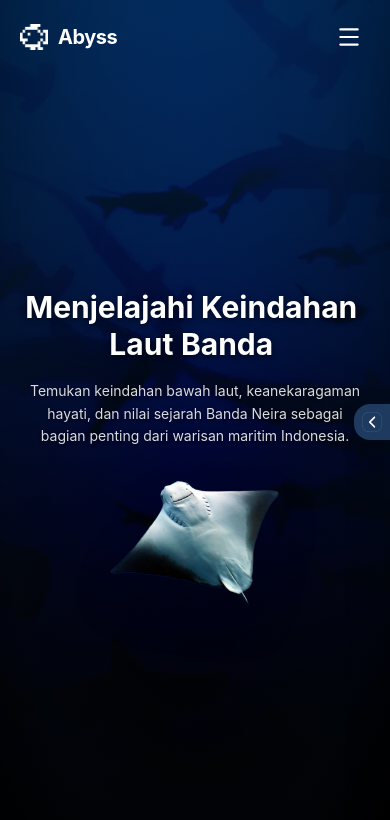
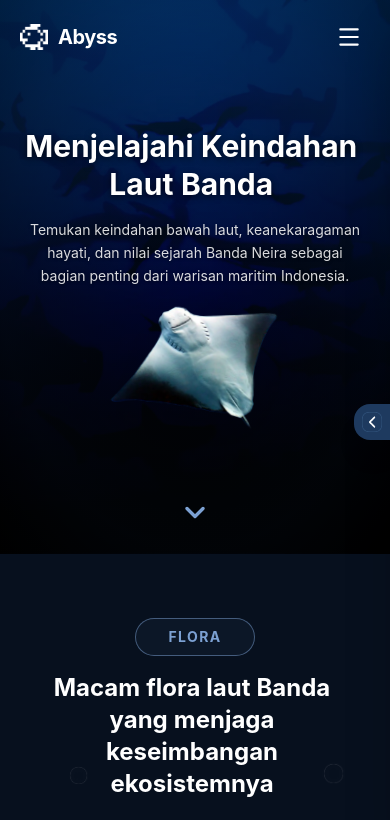
Before and after one commit to AzahwaCelinaLatifa/ABYSS-Menjelajah-Keindahan-Laut-Banda, a React (Vite) app in the folder client-side/: page / in a window 390 px wide. Shown: the top 820 px of the page. Built offline with nearby package versions, Linux system fonts and the light colour scheme.

Commit message:
fix responsive

```diff
--- a/client-side/src/App.jsx
+++ b/client-side/src/App.jsx
@@ -1,4 +1,4 @@
-import { useState } from 'react'
+import { useState, useEffect } from 'react'
 import { motion } from 'framer-motion'
 
 import Navbar from './components/Navbar'
@@ -15,37 +15,48 @@ import OceanBackground from './components/OceanBackground'
 export default function App() {
   const [isSidebarOpen, setIsSidebarOpen] = useState(false)
 
-  // Sesuaikan dengan w-64 di Sidebar (64 * 4px = 256px)
-  const contentWidth = isSidebarOpen ? "calc(100% - 256px)" : "100%"
+  // PERBAIKAN: Deteksi mobile di App.jsx agar tahu kapan konten harus digeser
+  const [isMobile, setIsMobile] = useState(
+    typeof window !== 'undefined' ? window.innerWidth < 768 : false
+  )
+
+  useEffect(() => {
+    const handleResize = () => setIsMobile(window.innerWidth < 768)
+    window.addEventListener('resize', handleResize)
+    return () => window.removeEventListener('resize', handleResize)
+  }, [])
 
   const transitionConfig = { type: "spring", bounce: 0, duration: 0.4 }
 
   return (
-    // PERBAIKAN 1: Pastikan root div benar-benar mengunci width layaknya body
-    <div className="relative min-h-screen w-full max-w-[100vw] bg-[#07101E] text-white font-sans overflow-x-hidden">
+    <div className="relative min-h-screen w-full bg-[#07101E] text-white font-sans overflow-x-hidden">
 
       <div className="fixed inset-0 z-0 pointer-events-none">
         <OceanBackground />
       </div>
 
+      {/* PERBAIKAN NAVBAR: Gunakan paddingRight bukan merubah width */}
       <motion.div
-        animate={{ width: contentWidth }}
+        animate={{ paddingRight: isSidebarOpen && !isMobile ? 256 : 0 }}
         transition={transitionConfig}
-        // PERBAIKAN 2: Batasi max-width navbar agar tidak tembus ke kanan saat mode desktop
-        className="fixed top-0 left-0 z-[100] max-w-[100vw]"
+        className="fixed top-0 left-0 right-0 z-[100]"
       >
         <Navbar />
       </motion.div>
 
       <Sidebar open={isSidebarOpen} setOpen={setIsSidebarOpen} />
 
+      {/* PERBAIKAN MAIN CONTENT:
+          1. Gunakan paddingRight untuk mendorong konten ke kiri (hanya di mode desktop)
+          2. Pisahkan pembungkus 'mx-auto' ke dalam div baru agar centering tidak rusak
+      */}
       <motion.div
         id="main-content"
-        animate={{ width: contentWidth }}
+        animate={{ paddingRight: isSidebarOpen && !isMobile ? 256 : 0 }}
         transition={transitionConfig}
-        // PERBAIKAN 3: Beri w-full dan auto margin, serta batas maksimal di layar ultra-lebar
-        className="relative z-10 w-full mx-auto 2xl:max-w-[1536px] overflow-x-hidden"
+        className="relative z-10 w-full min-h-screen"
       >
+        <div className="w-full mx-auto 2xl:max-w-[1536px] flex flex-col">
           <main>
             <Hero />
             <InfoSections />
@@ -55,6 +66,7 @@ export default function App() {
             <Contact />
           </main>
           <Footer />
+        </div>
       </motion.div>
 
     </div>
--- a/client-side/src/components/Contact.jsx
+++ b/client-side/src/components/Contact.jsx
@@ -29,8 +29,8 @@ export default function Contact() {
   return (
     <section
       id="kontak"
-      // PERBAIKAN: min-h-screen dan py-6 agar konten benar-benar masuk di satu layar penuh
-      className="relative min-h-screen py-6 flex flex-col justify-center bg-gradient-to-b from-[#001123]/50 to-[#04070B]/100 overflow-hidden"
+      // PERBAIKAN RESPONSIVE: Hapus min-h-screen dan ubah padding ke py-16 md:py-24 agar konsisten
+      className="relative py-16 md:py-24 flex flex-col justify-center bg-gradient-to-b from-[#001123]/50 to-[#04070B]/100 overflow-hidden"
     >
       <div className="max-w-4xl mx-auto px-6 lg:px-8 w-full">
 
@@ -110,7 +110,7 @@ export default function Contact() {
               variants={formItemVariants}
               type="submit"
               // IDENTITAS ASLI: Warna dan hover tetap dijaga 100%
-              className="self-start inline-flex items-center gap-2 bg-dark border border-white hover:bg-light-blue hover:text-white text-light-blue font-semibold px-6 py-2 rounded-full transition-colors duration-300 text-[10px] tracking-widest"
+              className="self-start inline-flex items-center gap-2 bg-transparent border border-white text-[#7CA1D3] font-semibold px-8 py-2.5 rounded-full transition-all duration-300 text-sm hover:bg-[#7CA1D3] hover:text-white hover:border-[#7CA1D3] hover:scale-105 active:scale-95 shadow-lg hover:shadow-[#7CA1D3]/40"
             >
               SUBMIT
             </motion.button>
--- a/client-side/src/components/Fakta.jsx
+++ b/client-side/src/components/Fakta.jsx
@@ -17,12 +17,13 @@ export default function Fakta() {
   return (
     // PERBAIKAN 1: Hapus overflow-hidden dan warna background solid.
     // Pakai bg-transparent agar ikan/animasi yang melilingi web bisa lewat bebas di sini.
-    <section id="fakta" className="relative py-8 md:py-10 min-h-screen flex flex-col justify-center bg-transparent w-full z-10">
+    // PERBAIKAN RESPONSIVE: Hapus min-h-screen dan ubah padding ke py-16 md:py-24 agar konsisten
+    <section id="fakta" className="relative py-16 md:py-24 flex flex-col justify-center bg-transparent w-full z-10">
       <div className="max-w-4xl mx-auto px-4 md:px-6 w-full flex flex-col items-center">
 
         {/* PERBAIKAN 2: Warna diganti ke Biru Terang (#38BDF8) */}
         <div className="mb-6">
-          <span className="inline-block border border-[#38BDF8] rounded-full px-8 py-2 text-[#38BDF8] font-bold tracking-[0.2em] text-xs uppercase bg-transparent">
+          <span className="inline-block border border-[#7CA1D3]/50 rounded-full px-8 py-2 text-[#7CA1D3] font-bold tracking-widest uppercase text-sm md:text-base bg-[#7CA1D3]/5">
             FAQ
           </span>
         </div>
@@ -40,7 +41,7 @@ export default function Fakta() {
               <div key={i} className="w-full z-20">
                 {/* PERBAIKAN 4: Style dikembalikan sesuai image_aa7be4.png
                     (Gelap, border biru terang saat dibuka, text tetap putih) */}
-                <div className={`transition-colors duration-300 rounded-[1.5rem] md:rounded-[2rem] border ${isOpen ? 'bg-[#0B1420] border-[#38BDF8]' : 'bg-[#0B1420]/50 border-white/10 hover:border-white/20'}`}>
+                <div className={`transition-colors duration-300 rounded-[1.5rem] md:rounded-[2rem] border ${isOpen ? 'bg-[#0B1420] border-[#7CA1D3]' : 'bg-[#0B1420]/50 border-white/10 hover:border-white/20'}`}>
                   <button
                     onClick={() => toggle(i)}
                     className="w-full flex items-center justify-between gap-4 px-6 md:px-8 py-4 text-left text-white outline-none"
@@ -48,7 +49,7 @@ export default function Fakta() {
                     <span className="text-xs md:text-sm font-semibold tracking-wide">
                       {item.q}
                     </span>
-                    <ChevronDown size={18} className={`flex-shrink-0 text-[#38BDF8] transition-transform duration-300 ${isOpen ? 'rotate-180' : ''}`} />
+                    <ChevronDown size={18} className={`flex-shrink-0 text-[#7CA1D3] transition-transform duration-300 ${isOpen ? 'rotate-180' : ''}`} />
                   </button>
 
                   <AnimatePresence>
--- a/client-side/src/components/Fauna.jsx
+++ b/client-side/src/components/Fauna.jsx
@@ -236,7 +236,7 @@ export default function Fauna() {
   const headerLine2 = "perairan tropis yang masih alami.".split(" ")
 
   return (
-    <section id="fauna" className="relative min-h-screen py-6 flex flex-col justify-center bg-transparent overflow-hidden">
+    <section id="fauna" className="relative py-16 md:py-24 flex flex-col justify-center bg-transparent overflow-hidden">
       <div className="relative z-[1] max-w-5xl mx-auto px-6 md:px-12 w-full">
 
         {/* Header Animasi */}
--- a/client-side/src/components/Flora.jsx
+++ b/client-side/src/components/Flora.jsx
@@ -225,7 +225,7 @@ export default function Flora() {
   const headerLine2 = "keseimbangan ekosistemnya".split(" ")
 
   return (
-    <section id="flora" className="relative min-h-screen py-6 flex flex-col justify-center bg-transparent overflow-hidden">
+    <section id="flora" className="relative py-16 lg:py-24 flex flex-col bg-transparent overflow-hidden">
       <div className="relative z-[1] max-w-5xl mx-auto px-6 md:px-12 w-full">
 
         {/* Header Animasi */}
--- a/client-side/src/components/Footer.jsx
+++ b/client-side/src/components/Footer.jsx
@@ -1,6 +1,7 @@
 export default function Footer() {
   return (
-    <footer className="bg-[#001123] border-t border-white/10 py-6">
+    // PERBAIKAN: Ditambahkan 'relative z-10' agar posisi footer aman dan tidak tertembus background animasi
+    <footer className="relative z-10 bg-[#001123] border-t border-white/10 py-6">
       <div className="max-w-7xl mx-auto px-6 lg:px-8">
         <div className="flex flex-col sm:flex-row items-center justify-between gap-4">
           {/* Teks copyright dibuat lebih kecil (xs) dan sedikit redup agar tidak mencolok */}
--- a/client-side/src/components/Gallery.jsx
+++ b/client-side/src/components/Gallery.jsx
@@ -8,7 +8,7 @@ import 'swiper/css'
 import 'swiper/css/navigation'
 import 'swiper/css/pagination'
 
-// IMPORT SKELETON (Ini yang tadi ketinggalan)
+// IMPORT SKELETON
 import ImageWithSkeleton from './ImageWithSkeleton'
 
 // Import gambar galeri
@@ -82,7 +82,7 @@ export default function Gallery() {
   }, []);
 
   return (
-    <section id="galeri" className="relative min-h-screen py-6 flex flex-col justify-center bg-transparent overflow-hidden">
+    <section id="galeri" className="relative py-16 md:py-24 flex flex-col justify-center bg-transparent overflow-hidden">
       <div className="max-w-5xl mx-auto px-6 md:px-12 relative z-10 w-full">
 
         <div className="text-center mb-6 lg:mb-8">
@@ -91,7 +91,7 @@ export default function Gallery() {
           </span>
         </div>
 
-        <div className="relative group px-0 md:px-8">
+        <div className="relative group mx-auto max-w-[300px] sm:max-w-[400px] md:max-w-full px-0 md:px-8">
           <Swiper
             key={isMobile ? 'mobile' : 'desktop'}
             modules={[Navigation, Pagination]}
@@ -106,7 +106,7 @@ export default function Gallery() {
             {isMobile ? (
               galeriItems.map((item, idx) => (
                 <SwiperSlide key={`mob-${idx}`}>
-                  <div className="max-w-[280px] mx-auto px-2">
+                  <div className="w-full px-1">
                     <GalleryCard
                       item={item}
                       index={`mob-${idx}`}
@@ -139,10 +139,10 @@ export default function Gallery() {
             )}
           </Swiper>
 
-          <button className="prev-g absolute left-0 md:-left-2 top-[45%] -translate-y-1/2 z-20 w-10 h-10 rounded-full border border-[#7CA1D3]/30 bg-black/60 text-[#7CA1D3] flex items-center justify-center hover:bg-[#7CA1D3]/20 transition-all">
+          <button className="prev-g absolute -left-3 sm:-left-4 md:-left-2 top-[45%] -translate-y-1/2 z-20 w-10 h-10 rounded-full border border-[#7CA1D3]/30 bg-black/60 text-[#7CA1D3] flex items-center justify-center hover:bg-[#7CA1D3]/20 transition-all">
             <ChevronLeft size={20} />
           </button>
-          <button className="next-g absolute right-0 md:-right-2 top-[45%] -translate-y-1/2 z-20 w-10 h-10 rounded-full border border-[#7CA1D3]/30 bg-black/60 text-[#7CA1D3] flex items-center justify-center hover:bg-[#7CA1D3]/20 transition-all">
+          <button className="next-g absolute -right-3 sm:-right-4 md:-right-2 top-[45%] -translate-y-1/2 z-20 w-10 h-10 rounded-full border border-[#7CA1D3]/30 bg-black/60 text-[#7CA1D3] flex items-center justify-center hover:bg-[#7CA1D3]/20 transition-all">
             <ChevronRight size={20} />
           </button>
         </div>
@@ -159,16 +159,19 @@ function GalleryCard({ item, index, flippedIndex, setFlippedIndex, isMobile, del
       whileInView={{ opacity: 1, y: 0 }}
       viewport={{ once: true, amount: 0.2 }}
       transition={{ duration: 0.5, delay: delayIndex * 0.1 }}
-      className={`relative w-full perspective-1000 cursor-pointer ${isMobile ? 'aspect-[4/5]' : 'h-44 lg:h-[200px]'}`}
+      // PERBAIKAN: Gunakan arbitrary class Tailwind [perspective:1000px]
+      className={`relative w-full cursor-pointer [perspective:1000px] ${isMobile ? 'aspect-[4/5]' : 'h-44 lg:h-[200px]'}`}
       onClick={(e) => {
         e.stopPropagation(); // Biar nggak bentrok sama handleClickOutside
         setFlippedIndex(isFlipped ? null : index);
       }}
     >
-      <div className={`flip-card-inner w-full h-full transition-transform duration-700 transform-style-3d ${isFlipped ? 'is-flipped rotate-y-180' : ''}`}>
+      {/* PERBAIKAN: Gunakan [transform-style:preserve-3d] dan [transform:rotateY(180deg)] */}
+      <div className={`relative w-full h-full transition-transform duration-700 [transform-style:preserve-3d] ${isFlipped ? '[transform:rotateY(180deg)]' : ''}`}>
 
         {/* SISI DEPAN */}
-        <div className="flip-front absolute inset-0 backface-hidden border border-white/10 shadow-lg rounded-[1.2rem] md:rounded-[1.5rem] overflow-hidden bg-[#0B1420]">
+        {/* PERBAIKAN: Tambahkan [backface-visibility:hidden] */}
+        <div className="absolute inset-0 [backface-visibility:hidden] border border-white/10 shadow-lg rounded-[1.2rem] md:rounded-[1.5rem] overflow-hidden bg-[#0B1420]">
           {/* SKELETON DIGUNAKAN DI SINI */}
           <ImageWithSkeleton
             src={item.img}
@@ -182,12 +185,14 @@ function GalleryCard({ item, index, flippedIndex, setFlippedIndex, isMobile, del
         </div>
 
         {/* SISI BELAKANG */}
-        <div className="flip-back absolute inset-0 backface-hidden rotate-y-180 bg-[#0A1626] border border-[#7CA1D3]/60 p-4 lg:p-5 flex flex-col justify-center items-center text-center rounded-[1.2rem] md:rounded-[1.5rem] overflow-hidden">
+        {/* PERBAIKAN: Tambahkan [backface-visibility:hidden] dan putar 180 derajat sebagai default */}
+        <div className="absolute inset-0 [backface-visibility:hidden] [transform:rotateY(180deg)] bg-[#0A1626] border border-[#7CA1D3]/60 p-4 lg:p-5 flex flex-col justify-center items-center text-center rounded-[1.2rem] md:rounded-[1.5rem] overflow-hidden">
           <h4 className="text-[#7CA1D3] font-black mb-2 lg:mb-3 uppercase text-[11px] lg:text-xs tracking-widest">{item.title}</h4>
           <p className="text-white/80 text-[10px] lg:text-[11px] leading-snug font-medium line-clamp-5 lg:line-clamp-none">
             {item.desc}
           </p>
         </div>
+
       </div>
     </motion.div>
   )
--- a/client-side/src/components/Hero.jsx
+++ b/client-side/src/components/Hero.jsx
@@ -23,7 +23,7 @@ export default function Hero() {
   return (
     <section
       id="beranda"
-      className="relative min-h-screen flex items-center text-white overflow-hidden"
+      className="relative pt-32 pb-24 md:pt-40 md:pb-32 lg:min-h-screen flex items-center text-white overflow-hidden"
       style={{
         background: `
           radial-gradient(ellipse at center, rgba(10,22,40,0) 0%, rgba(5,15,30,0.7) 70%, rgba(0,0,0,0.85) 100%),
@@ -31,14 +31,13 @@ export default function Hero() {
         `,
       }}
     >
+      {/* Overlay Gradient */}
       <div className="absolute inset-0 bg-gradient-to-b from-[rgba(0,67,137,0.55)]/70 to-[#000000]/70 z-0" />
 
-      <div className="relative z-10 max-w-7xl mx-auto px-6 sm:px-8 lg:px-12 w-full pt-24 pb-16">
+      <div className="relative z-10 max-w-7xl mx-auto px-6 sm:px-8 lg:px-12 w-full">
+        <div className="flex flex-col lg:flex-row items-center justify-center lg:justify-between gap-6 lg:gap-16">
 
-        {/* GAP dikecilin jadi gap-6 buat HP biar makin rapet */}
-        <div className="flex flex-col lg:flex-row items-center justify-center lg:justify-between gap-6 lg:gap-16 min-h-[calc(100vh-8rem)]">
-
-          {/* flex-1 diganti jadi w-full lg:flex-1 biar gak maksa belah layar 50:50 di HP */}
+          {/* Teks Hero */}
           <motion.div
             className="w-full lg:flex-1 text-center lg:text-left flex flex-col items-center lg:items-start"
             variants={containerVariants}
@@ -80,30 +79,48 @@ export default function Hero() {
             </motion.p>
           </motion.div>
 
-          {/* Sama di sini, w-full lg:flex-1 biar ngekor teks di atasnya aja */}
+          {/* Gambar Ikan Pari */}
           <motion.div
             className="w-full lg:flex-1 flex justify-center mt-2 lg:mt-0"
             initial={{ opacity: 0, scale: 0.85 }}
             animate={{ opacity: 1, scale: 1 }}
             transition={{ duration: 0.8, delay: 0.6, ease: 'easeOut' }}
           >
-            <img
+            {/* PERBAIKAN: Menggunakan motion.img untuk membuat efek mengambang (floating/bouncing) terus menerus */}
+            <motion.img
               src={ikanPari}
               alt="Ikan Pari"
-              className="w-full h-auto object-contain max-w-[240px] sm:max-w-[300px] md:max-w-md lg:max-w-lg animate-float drop-shadow-2xl"
+              animate={{
+                y: [-15, 15, -15], // Bergerak naik turun sejauh 15px
+                rotate: [-2, 2, -2] // Rotasi sedikit agar terlihat lebih natural (seperti berenang)
+              }}
+              transition={{
+                duration: 6, // Waktu satu siklus penuh (6 detik agar pergerakannya lambat/elegan)
+                repeat: Infinity, // Mengulang terus menerus
+                ease: "easeInOut"
+              }}
+              className="w-full h-auto object-contain max-w-[240px] sm:max-w-[300px] md:max-w-md lg:max-w-lg drop-shadow-2xl"
             />
           </motion.div>
 
         </div>
       </div>
 
-      <a
+      {/* Tanda Panah Scroll */}
+      {/* PERBAIKAN: Menggunakan motion.a untuk efek bounce yang konsisten */}
+      <motion.a
         href="#flora"
-        className="absolute bottom-8 left-1/2 -translate-x-1/2 text-accent animate-bounce-y z-10"
+        className="absolute bottom-8 left-1/2 -translate-x-1/2 text-[#7CA1D3] z-10"
         aria-label="Scroll ke bawah"
+        animate={{ y: [0, 10, 0] }} // Bergerak ke bawah 10px lalu kembali
+        transition={{
+          duration: 1.5, // Kecepatan pantulan panah (1.5 detik)
+          repeat: Infinity, // Mengulang terus menerus
+          ease: "easeInOut"
+        }}
       >
         <ChevronDown size={32} strokeWidth={2.5} />
-      </a>
+      </motion.a>
     </section>
   )
 }
--- a/client-side/src/components/Location.jsx
+++ b/client-side/src/components/Location.jsx
@@ -7,9 +7,8 @@ export default function Location() {
   return (
     <section
       id="lokasi"
-      // PERBAIKAN: Gunakan min-h-screen agar section mengisi satu layar penuh,
-      // tapi padding dikurangi drastis (py-4) supaya konten tidak terdorong keluar.
-      className="relative min-h-screen py-4 flex flex-col justify-center bg-gradient-to-b from-[#000204] to-[#001123]/50 overflow-hidden"
+      // PERBAIKAN RESPONSIVE: Hapus min-h-screen dan ubah padding ke py-16 md:py-24 agar konsisten
+      className="relative py-16 md:py-24 flex flex-col justify-center bg-gradient-to-b from-[#000204] to-[#001123]/50 overflow-hidden"
     >
       <div className="max-w-5xl mx-auto px-6 w-full flex flex-col items-center">
 
@@ -23,7 +22,7 @@ export default function Location() {
           className="text-center mb-4"
         >
           {/* Badge: Ukuran diturunkan ke text-sm agar proporsional di monitor */}
-          <span className="inline-flex items-center justify-center border border-white/30 rounded-full px-5 py-1 text-light-blue font-bold tracking-widest uppercase text-sm">
+          <span className="inline-block border border-[#7CA1D3]/50 rounded-full px-8 py-2 text-[#7CA1D3] font-bold tracking-widest uppercase text-sm md:text-base bg-[#7CA1D3]/5">
             Lokasi
           </span>
 
@@ -95,7 +94,7 @@ export default function Location() {
             target="_blank"
             rel="noopener noreferrer"
             // Style asli tetap dipertahankan
-            className="self-start inline-flex items-center gap-2 bg-dark border border-white hover:bg-light-blue hover:text-white text-light-blue font-semibold px-8 py-2.5 rounded-full transition-colors duration-300 text-sm"
+            className="self-start inline-flex items-center gap-2 bg-transparent border border-white text-[#7CA1D3] font-semibold px-8 py-2.5 rounded-full transition-all duration-300 text-sm hover:bg-[#7CA1D3] hover:text-white hover:border-[#7CA1D3] hover:scale-105 active:scale-95 shadow-lg hover:shadow-[#7CA1D3]/40"
           >
             MORE
           </a>
--- a/client-side/src/components/Sidebar.jsx
+++ b/client-side/src/components/Sidebar.jsx
@@ -74,15 +74,18 @@ export default function Sidebar({ open, setOpen }) {
   return (
     <>
       <AnimatePresence>
-        {open && isMobile && (
+        {/* PERBAIKAN: Overlay ini sekarang aktif di SEMUA layar.
+            Di HP akan blur & gelap, di Desktop akan transparan tapi tetap bisa diklik untuk nutup */}
+        {open && (
           <motion.div
             initial={{ opacity: 0 }}
             animate={{ opacity: 1 }}
             exit={{ opacity: 0 }}
             transition={{ duration: 0.2 }}
             onClick={() => setOpen(false)}
-            // [PERBAIKAN] Naikkan z-index overlay ke 105
-            className="fixed inset-0 z-[105] bg-black/60 backdrop-blur-md overscroll-none"
+            className={`fixed inset-0 z-[105] ${
+              isMobile ? 'bg-black/60 backdrop-blur-md overscroll-none' : 'bg-transparent'
+            }`}
           />
         )}
       </AnimatePresence>
@@ -92,7 +95,6 @@ export default function Sidebar({ open, setOpen }) {
         initial={false}
         animate={{ x: open && !isMobile ? -256 : 0 }}
         transition={transitionConfig}
-        // [PERBAIKAN] Naikkan z-index tombol ke 115
         className="fixed top-1/2 right-0 -translate-y-1/2 z-[115] bg-secondary hover:bg-[#7CA1D3] rounded-l-2xl p-2 shadow-xl"
         aria-label={open ? 'Tutup berita' : 'Buka berita'}
       >
@@ -109,7 +111,6 @@ export default function Sidebar({ open, setOpen }) {
         initial={{ x: '100%' }}
         animate={{ x: open ? '0%' : '100%' }}
         transition={transitionConfig}
-        // [PERBAIKAN] Naikkan z-index panel ke 110
         className="fixed inset-y-0 right-0 w-64 z-[110] bg-[#001123] border-l border-white/20 shadow-2xl thin-scrollbar overflow-y-auto overscroll-contain"
       >
         <div className="p-4">
```
Lines whose indentation alone changed are shown as unchanged.
